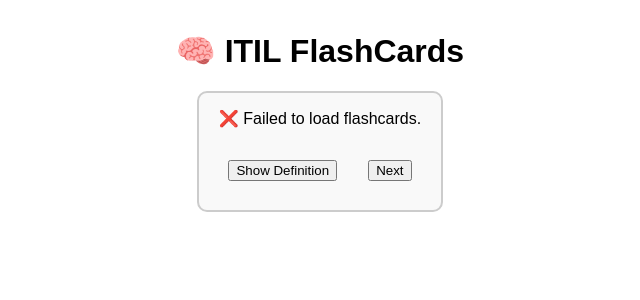
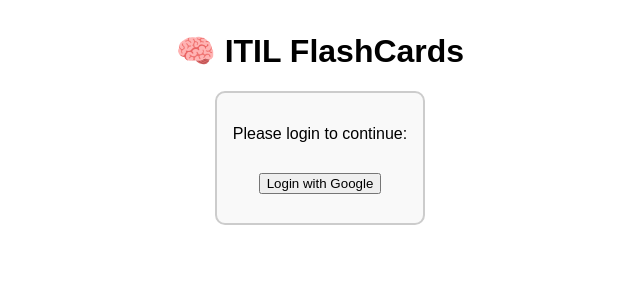
Before and after one commit to Sahshim/salleh-tech-blog, a Jekyll site: the page itil-flashcards/index.html, which Jekyll copies as it is, in a window 1280 px wide. Shown: the top 300 px of the page, without its empty margins (320-960 px from the left). Built offline with Jekyll 4.4.1, drawn with Linux system fonts in a browser that asks for light colours; comment, search, counter and statistics services are not loaded; some of the changed lines change nothing that is shown.

Commit message:
IndexFirebaseAth.html

```diff
--- a/itil-flashcards/index.html
+++ b/itil-flashcards/index.html
@@ -2,7 +2,7 @@
 <html lang="en">
 <head>
   <meta charset="UTF-8" />
-  <meta name="viewport" content="width=device-width, initial-scale=1.0"/>
+  <meta name="viewport" content="width=device-width, initial-scale=1.0" />
   <title>🧠 ITIL FlashCards</title>
   <style>
     body {
@@ -10,7 +10,7 @@
       text-align: center;
       margin: 2em;
     }
-    .card {
+    .card, .auth {
       border: 2px solid #ccc;
       padding: 1em;
       border-radius: 10px;
@@ -22,37 +22,43 @@
       margin: 1em;
     }
   </style>
+  <script src="https://www.gstatic.com/firebasejs/10.12.2/firebase-app.js"></script>
+  <script src="https://www.gstatic.com/firebasejs/10.12.2/firebase-auth.js"></script>
 </head>
 <body>
   <h1>🧠 <strong>ITIL FlashCards</strong></h1>
-  <div class="card">
+
+  <div class="auth" id="login-container">
+    <p>Please login to continue:</p>
+    <button onclick="signIn()">Login with Google</button>
+  </div>
+
+  <div class="card" id="flashcard-container" style="display:none">
     <div id="flashcard">Loading...</div>
     <br />
     <button onclick="showDefinition()">Show Definition</button>
     <button onclick="nextCard()">Next</button>
+    <br />
+    <button onclick="signOut()">Logout</button>
   </div>
 
   <script>
-    // Updated to use Firebase Hosting URL
-    const flashcardUrl = "https://sallehitilflashcard.web.app/itil_flashcards_data.json";
+    const firebaseConfig = {
+      apiKey: "AIzaSyCwZuvAXmkp1RzJeWs9LrNcmg-m1QR0zpE",
+      authDomain: "sallehitilflashcard.firebaseapp.com",
+      projectId: "sallehitilflashcard",
+      storageBucket: "sallehitilflashcard.firebasestorage.app",
+      messagingSenderId: "83258180991",
+      appId: "1:83258180991:web:a17c49a403b240bfdec64a"
+    };
 
+    firebase.initializeApp(firebaseConfig);
+    const auth = firebase.auth();
+
+    const flashcardUrl = "https://firebasestorage.googleapis.com/v0/b/sallehitilflashcard.firebasestorage.app/o/itil_flashcards_data.json?alt=media&token=92794f92-0417-4962-b2dc-381b853f1363";
     let flashcards = [];
     let currentIndex = 0;
     let showingDefinition = false;
-
-    fetch(flashcardUrl)
-      .then(response => {
-        if (!response.ok) throw new Error("Network response was not ok");
-        return response.json();
-      })
-      .then(data => {
-        flashcards = data;
-        displayCard();
-      })
-      .catch(error => {
-        document.getElementById("flashcard").textContent = "❌ Failed to load flashcards.";
-        console.error("Flashcard loading error:", error);
-      });
 
     function displayCard() {
       const card = flashcards[currentIndex];
@@ -69,6 +75,53 @@
       showingDefinition = false;
       displayCard();
     }
+
+    function signIn() {
+      const provider = new firebase.auth.GoogleAuthProvider();
+      auth.signInWithPopup(provider)
+        .then(result => {
+          document.getElementById("login-container").style.display = "none";
+          document.getElementById("flashcard-container").style.display = "block";
+          fetchFlashcards();
+        })
+        .catch(error => {
+          console.error("Login failed:", error);
+        });
+    }
+
+    function signOut() {
+      auth.signOut().then(() => {
+        document.getElementById("login-container").style.display = "block";
+        document.getElementById("flashcard-container").style.display = "none";
+      });
+    }
+
+    function fetchFlashcards() {
+      fetch(flashcardUrl)
+        .then(response => {
+          if (!response.ok) throw new Error("Network response was not ok");
+          return response.json();
+        })
+        .then(data => {
+          flashcards = data;
+          displayCard();
+        })
+        .catch(error => {
+          document.getElementById("flashcard").textContent = "❌ Failed to load flashcards.";
+          console.error("Flashcard loading error:", error);
+        });
+    }
+
+    auth.onAuthStateChanged(user => {
+      if (user) {
+        document.getElementById("login-container").style.display = "none";
+        document.getElementById("flashcard-container").style.display = "block";
+        fetchFlashcards();
+      } else {
+        document.getElementById("login-container").style.display = "block";
+        document.getElementById("flashcard-container").style.display = "none";
+      }
+    });
   </script>
 </body>
 </html>
```
